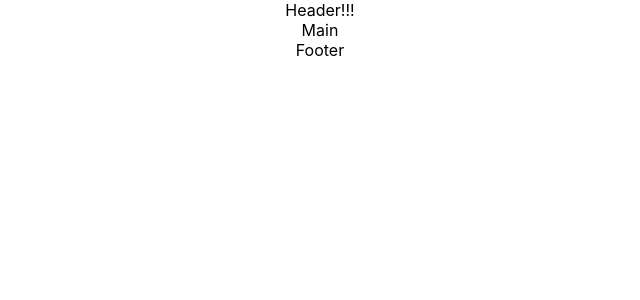
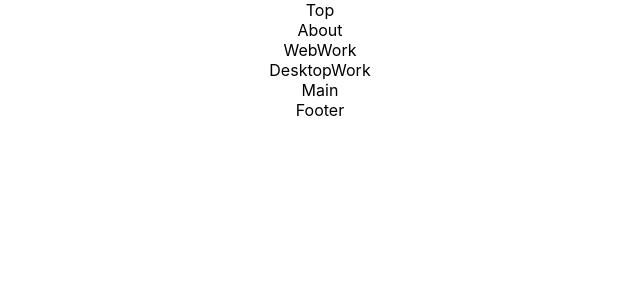
Before and after one commit to manpukusan/portfolio_react, a React (Create React App) app: page / in a window 1280 px wide. Shown: the top 300 px of the page, without its empty margins (320-960 px from the left). Built offline with nearby package versions, Linux system fonts and the light colour scheme.

Commit message:
Headerに子コンポーネント Top,About,WebWork,DesktopWorkを作成

```diff
--- /dev/null
+++ b/src/components/About.tsx
@@ -0,0 +1,7 @@
+import React from 'react';
+
+function About() {
+  return <div>About</div>;
+}
+
+export default About;
--- /dev/null
+++ b/src/components/DesktopWork.tsx
@@ -0,0 +1,7 @@
+import React from 'react';
+
+function DesktopWork() {
+  return <div>DesktopWork</div>;
+}
+
+export default DesktopWork;
--- a/src/components/Header.tsx
+++ b/src/components/Header.tsx
@@ -1,7 +1,18 @@
 import React from 'react';
+import About from './About';
+import DesktopWork from './DesktopWork';
+import Top from './Top';
+import WebWork from './WebWork';
 
 function Header() {
-  return <div>Header!!!</div>;
+  return (
+    <div>
+      <Top />
+      <About />
+      <WebWork />
+      <DesktopWork />
+    </div>
+  );
 }
 
 export default Header;
--- /dev/null
+++ b/src/components/Top.tsx
@@ -0,0 +1,7 @@
+import React from 'react';
+
+function Top() {
+  return <div>Top</div>;
+}
+
+export default Top;
--- /dev/null
+++ b/src/components/WebWork.tsx
@@ -0,0 +1,7 @@
+import React from 'react';
+
+function WebWork() {
+  return <div>WebWork</div>;
+}
+
+export default WebWork;
```
Also changed, not shown: public/logo192.png (deleted), public/logo512.png (deleted).
